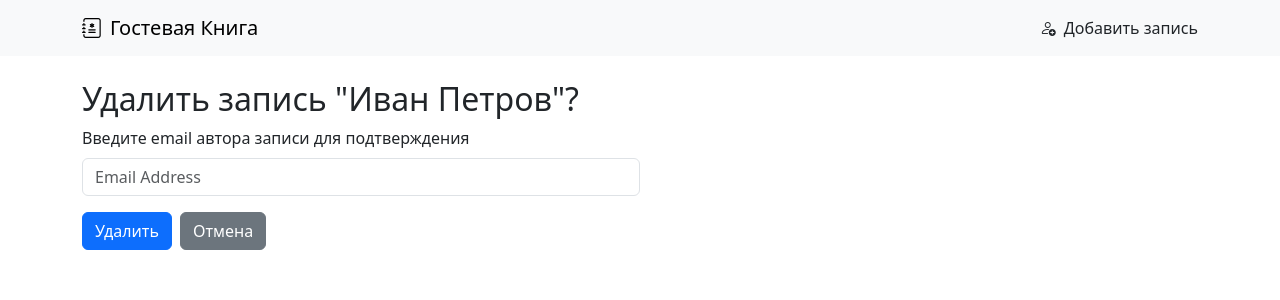
After one commit to akramkhal/Guest_Book, a Django app: page /guest/1/delete/ in a window 1280 px wide. The commit adds this page. Shown: the top 300 px of the page. Run offline with Django 5.2, Linux system fonts and the light colour scheme; data comes from the database, SQL or seed files in the repository.

Commit message:
Удаление записи с подтверждением по email автора

```diff
--- a/source/webapp/forms.py
+++ b/source/webapp/forms.py
@@ -5,3 +5,10 @@ class GuestForm(forms.Form):
     author_name = forms.CharField(max_length=100,required=True, label='Имя', widget=forms.TextInput(attrs={'class': 'form-control', 'placeholder': 'Name'}))
     author_email = forms.EmailField(max_length=100,required=True, label='Email', widget=forms.EmailInput(attrs={'class': 'form-control', 'placeholder': 'Email Address'}))
     text = forms.CharField(widget=forms.Textarea(attrs={'class': 'form-control', 'rows': 4}), required=True, label='Текст')
+
+class DeleteForm(forms.Form):
+    email = forms.EmailField(
+        required=True,
+        label='Введите email автора записи для подтверждения',
+        widget=forms.EmailInput(attrs={'class': 'form-control', 'placeholder': 'Email Address'})
+    )
--- /dev/null
+++ b/source/webapp/templates/guest_delete.html
@@ -0,0 +1,8 @@
+{% extends 'base.html' %}
+{% block title %}Удалить запись{% endblock %}
+{% block content %}
+    <h2>Удалить запись "{{ guest.author_name }}"?</h2>
+    <div class="col-md-6">
+        {% include 'partial/guest_form.html' with button_value='Удалить' %}
+    </div>
+{% endblock %}
--- a/source/webapp/templates/index.html
+++ b/source/webapp/templates/index.html
@@ -9,7 +9,7 @@
                 <span class="fw-bold">{{ guest.author_name }} ({{ guest.author_email }})</span>
                 <div>
                     <a href="{% url 'guest_update' guest.pk %}" class="text-primary me-2"><i class="bi bi-pen"></i></a>
-                    <a href="#" class="text-danger"><i class="bi bi-trash3"></i></a>
+                    <a href="{% url 'guest_delete' guest.pk %}" class="text-danger"><i class="bi bi-trash3"></i></a>
                 </div>
              </div>
               <div class="card-body">
--- a/source/webapp/urls.py
+++ b/source/webapp/urls.py
@@ -1,8 +1,9 @@
 from django.urls import path
-from webapp.views import index_view, guest_add_view, guest_update_view
+from webapp.views import index_view, guest_add_view, guest_update_view, guest_delete_view
 
 urlpatterns = [
     path('', index_view, name='index'),
     path('guest/add/', guest_add_view, name='guest_add'),
     path('guest/<int:pk>/update/', guest_update_view, name='guest_update'),
+    path('guest/<int:pk>/delete/', guest_delete_view, name='guest_delete')
 ]
--- a/source/webapp/views.py
+++ b/source/webapp/views.py
@@ -1,6 +1,6 @@
 from django.shortcuts import render, get_object_or_404, redirect
 
-from webapp.forms import GuestForm
+from webapp.forms import GuestForm, DeleteForm
 from webapp.models import Guest
 
 
@@ -41,3 +41,20 @@ def guest_update_view(request, pk):
             return redirect('index')
         else:
             return render(request, 'guest_update.html', {'form': form, 'guest': guest})
+
+def guest_delete_view(request, pk):
+    guest = get_object_or_404(Guest, pk=pk)
+    form = DeleteForm()
+    if request.method == 'GET':
+        return render(request, 'guest_delete.html', {'form': form, 'guest': guest})
+    elif request.method == 'POST':
+        form = DeleteForm(data=request.POST)
+        if form.is_valid():
+            if guest.author_email == form.cleaned_data.get('email'):
+                guest.delete()
+                return redirect('index')
+            else:
+                form.add_error('email', 'Email не совпадает с почтой автора записи!')
+        else:
+            return render(request, 'guest_delete.html', {'form': form, 'guest': guest})
+    return render(request, 'guest_delete.html', {'form': form, 'guest': guest})
```
